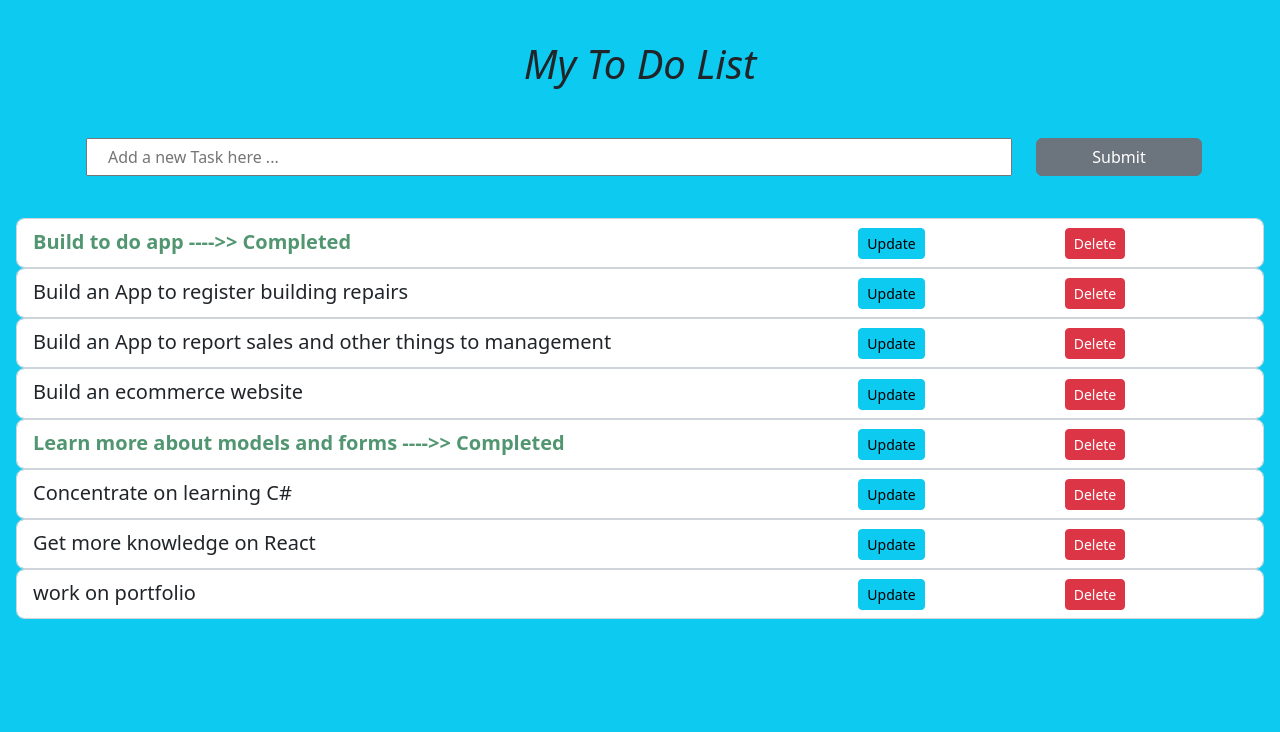
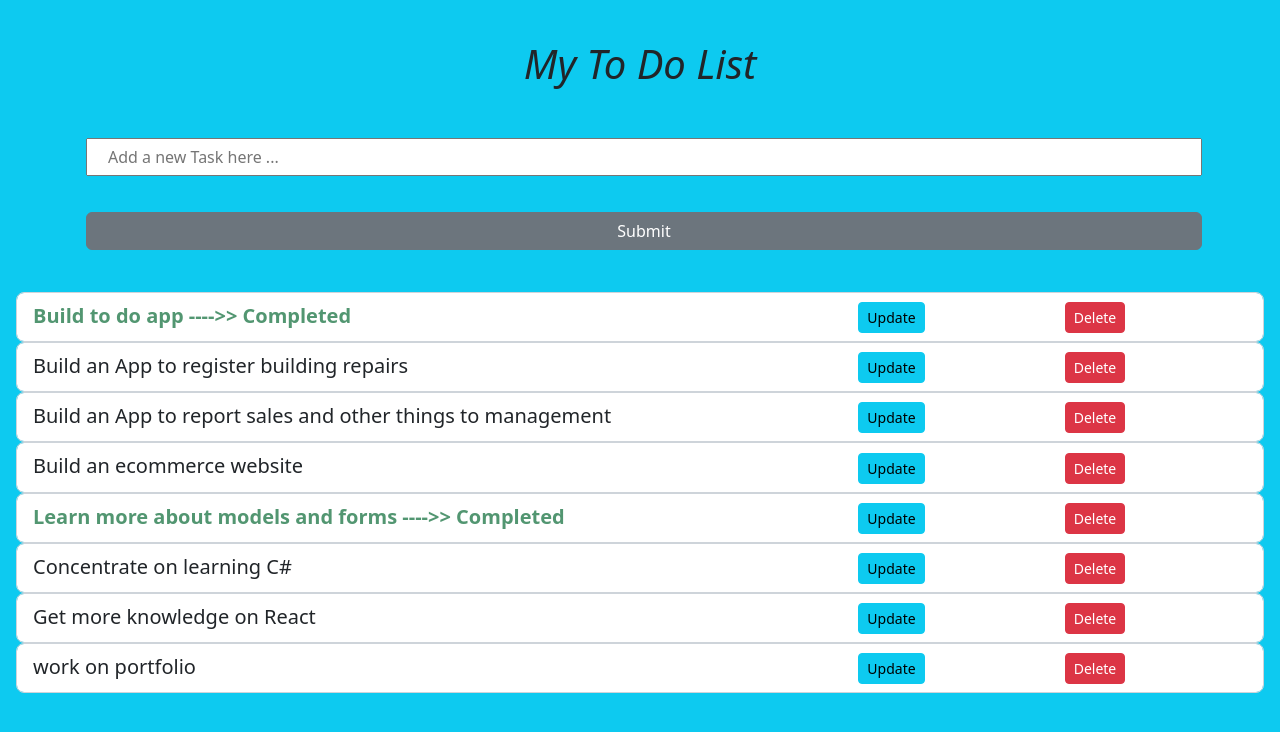
Before and after one commit to billyseel/todo, a Django app: page / in a window 1280 px wide. Shown: the top 732 px of the page. Run offline with Django 4.2, Linux system fonts and the light colour scheme; data comes from the database, SQL or seed files in the repository; some libraries are stand-ins or nearby versions.

Commit message:
Add code

```diff
--- a/app1/templates/index.html
+++ b/app1/templates/index.html
@@ -27,8 +27,8 @@
     </div>
     <br>
     <div class="container text-center">
-        <div class="row">
-            <div class="col col-lg-10">
+        <div class="center-column">
+            <!-- <div class="col col-lg-10"> -->
             <div>
                 <form method="POST" action="">
                     {% csrf_token %}
@@ -36,7 +36,8 @@
 
             </div>
         </div>
-            <div class="col col-lg-2">
+        <!-- <div class="col col-lg-2"> -->
+        <div class="center-column">
             <div class="d-grid gap-2">
 
                 <input class="btn btn-secondary" type="Submit" name="Create Task">
```
Lines whose indentation alone changed are shown as unchanged.
